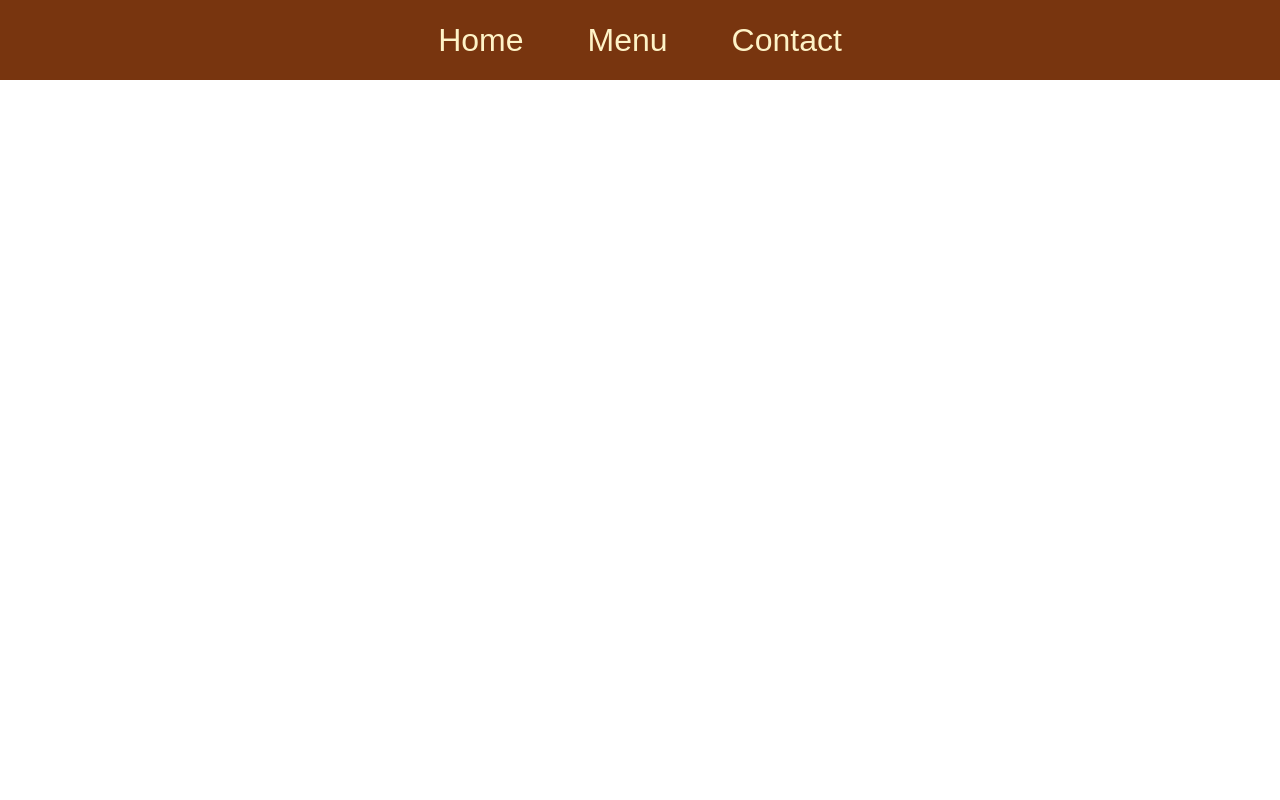
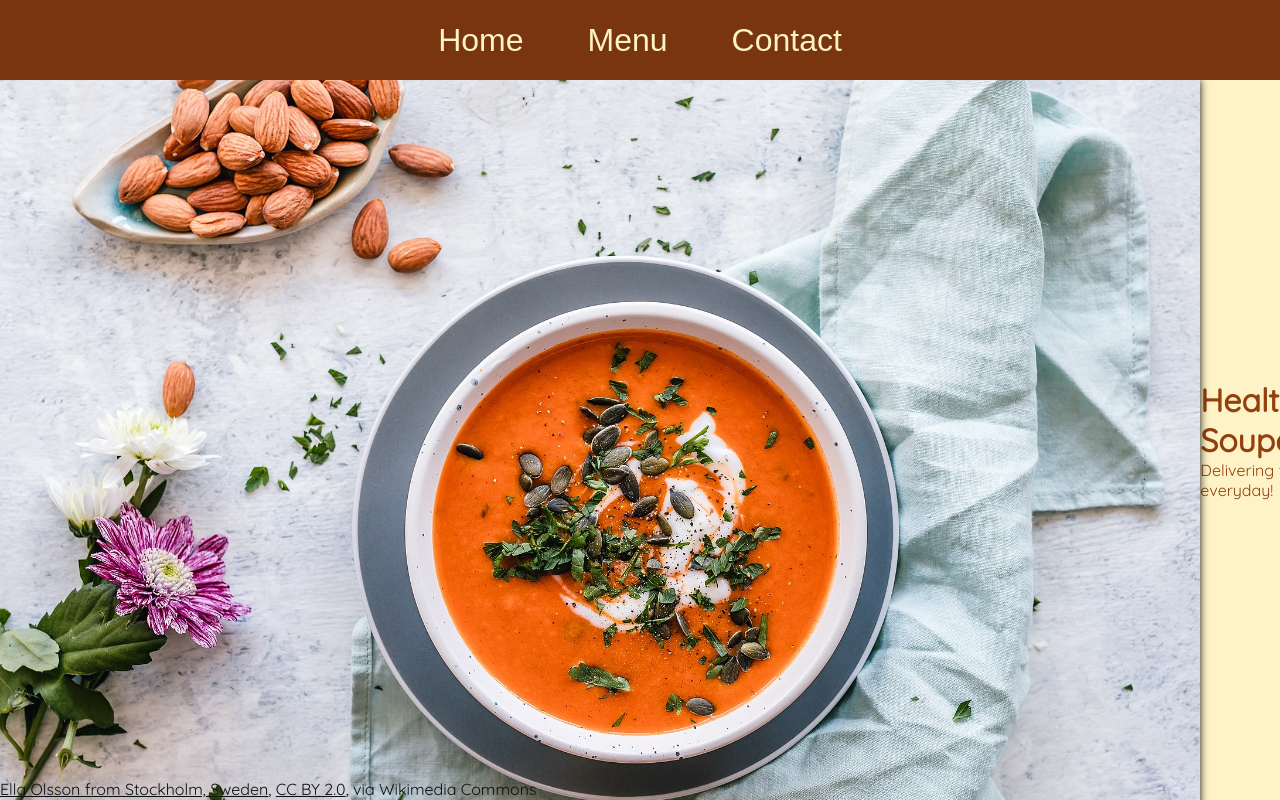
Before and after one commit to E-Trinh/RestaurantHome, a website built with webpack: page src/index.html in a window 1280 px wide. Both pictures are taken after a click on the button "Home". Built offline with nearby package versions, Linux system fonts and the light colour scheme.

Commit message:
Added functionality for tab switching

```diff
--- a/src/contact.js
+++ b/src/contact.js
@@ -1,8 +1,8 @@
 function contact() {
-    const main = document.createElement("div");
-    main.classList.toggle("main-panel");
+    const contact = document.createElement("div");
+    contact.classList.toggle("contact");
 
-    return main;
+    return contact;
 }
 
 export {contact}
--- a/src/home.js
+++ b/src/home.js
@@ -1,9 +1,6 @@
 import soupImg from "./2048px-Tomato_Pumpkin_Soup_(32881733498).jpg";
 
 function homePage() {
-    const main = document.createElement("div");
-    main.classList.toggle("main-panel");
-
     const home = document.createElement("div");
     home.classList.toggle("home");
 
@@ -48,9 +45,7 @@ function homePage() {
     home.appendChild(sideImage);
     home.appendChild(header);
 
-    main.appendChild(home);
-
-    return main;
+    return home;
 }
 
 export {homePage};
--- a/src/index.js
+++ b/src/index.js
@@ -12,15 +12,24 @@ function navBar() {
     home.textContent = "Home";
     home.addEventListener("click", () => {
         clearContent();
+        document.querySelector(".main-panel").appendChild(homePage());
     });
 
     const menu = document.createElement("button");
     menu.classList.toggle("nav-button");
     menu.textContent = "Menu";
+    menu.addEventListener("click", () => {
+        clearContent();
+        document.querySelector(".main-panel").appendChild(menu());
+    });
 
     const contact = document.createElement("button");
     contact.classList.toggle("nav-button");
     contact.textContent = "Contact";
+    contact.addEventListener("click", () => {
+        clearContent();
+        document.querySelector(".main-panel").appendChild(contact());
+    });
 
     div.appendChild(home);
     div.appendChild(menu);
@@ -34,4 +43,7 @@ function clearContent() {
 }
 
 document.getElementById("content").appendChild(navBar());
-document.getElementById("content").appendChild(homePage());
+const main = document.createElement("div");
+main.classList.toggle("main-panel");
+document.getElementById("content").appendChild(main);
+document.querySelector(".main-panel").appendChild(homePage());
--- a/src/menu.js
+++ b/src/menu.js
@@ -1,8 +1,8 @@
 function menu() {
-    const main = document.createElement("div");
-    main.classList.toggle("main-panel");
+    const menu = document.createElement("div");
+    menyu.classList.toggle("menu");
 
-    return main;
+    return menu;
 }
 
 export {menu}
```
Also changed, not shown: src/index.html (+3 -1 lines), dist/bundle.js.
